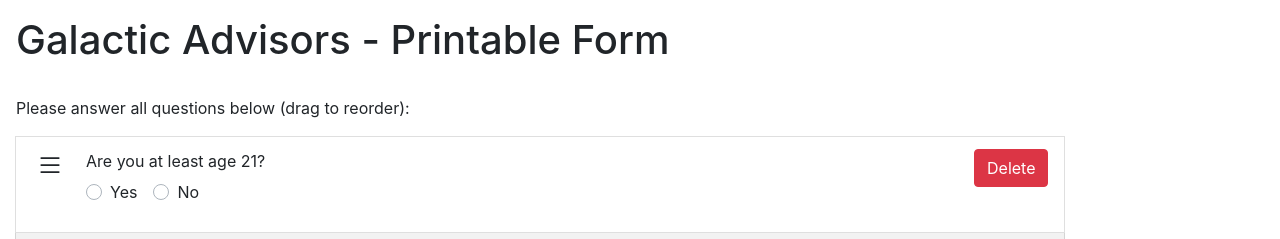
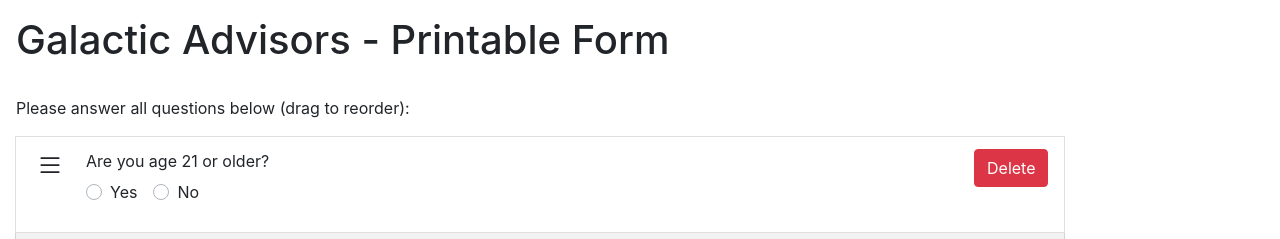
Before and after one commit to TS-jbettencourt/insurance-assessment-form, a Vue app: page / in a window 1280 px wide. Shown: the top 239 px of the page. Built offline with nearby package versions, Linux system fonts and the light colour scheme.

Commit message:
Text update

```diff
--- a/src/App.vue
+++ b/src/App.vue
@@ -93,7 +93,7 @@ export default {
         {
           id: 1,
           value: null,
-          label: "Are you at least age 21?",
+          label: "Are you age 21 or older?",
           type: "radio",
           options: [
             {
```
